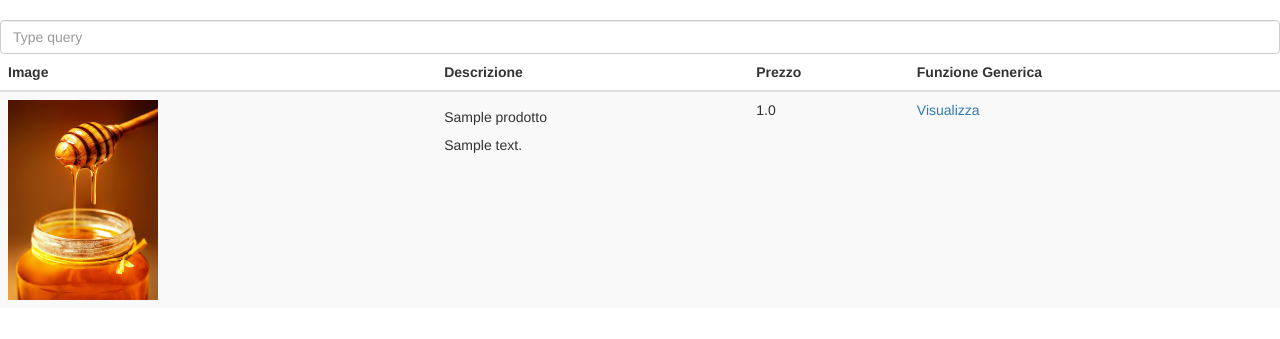
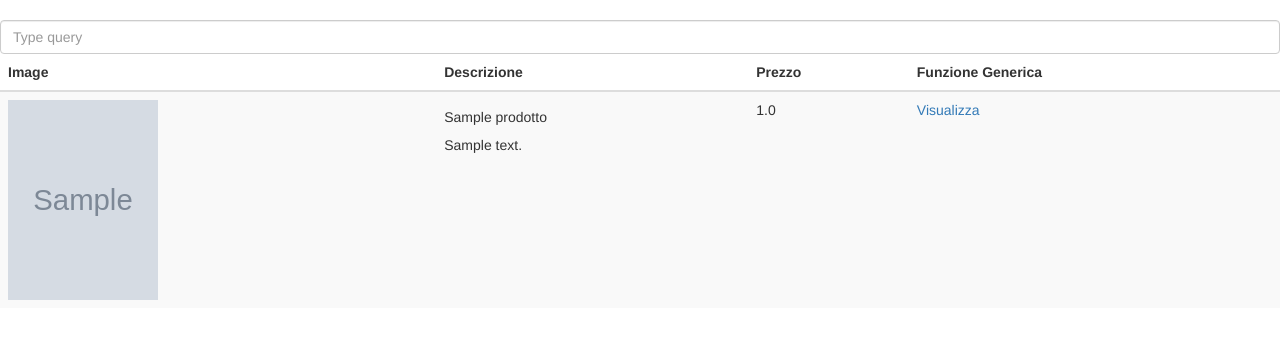
Before and after one commit to gianwario/BeeHave, a Flask app: page /catalogo_prod in a window 1280 px wide. Shown: the part 52-391 px from the top of the page. Run offline with Flask 2, Linux system fonts and the light colour scheme; tables that the repository leaves empty hold one stand-in row (values such as "Sample post"); grey boxes marked "Sample" are stand-in pictures; parts of the project's set-up code (start-up, migrations or seed data) failed here and were passed over; some libraries are stand-ins or nearby versions.

Commit message:
fix image loader

```diff
--- a/Website/flaskr/templates/catalogo_prodotti.html
+++ b/Website/flaskr/templates/catalogo_prodotti.html
@@ -22,7 +22,7 @@
 
   {% for products in prods %}
     <tr>
-      <th scope="row"><img src="../static/images/honey_pot1.jpg" class="rounded mx-auto d-block" width="150" height="200"></th>
+      <th scope="row"><img src="../static/images/{{products.img_path[-14:]}}" class="rounded mx-auto d-block" width="150" height="200"></th>
       <td><h5>{{products.nome}}</h5>{{products.descrizione}}</td>
       <td>{{products.prezzo}}</td>
       <td><a href="#">Visualizza</a></td>
--- a/Website/main.py
+++ b/Website/main.py
@@ -4,6 +4,5 @@ from flaskr import create_app
 
 app = create_app()
 
-
 if __name__ == '__main__':
     app.run(debug=True)
```
